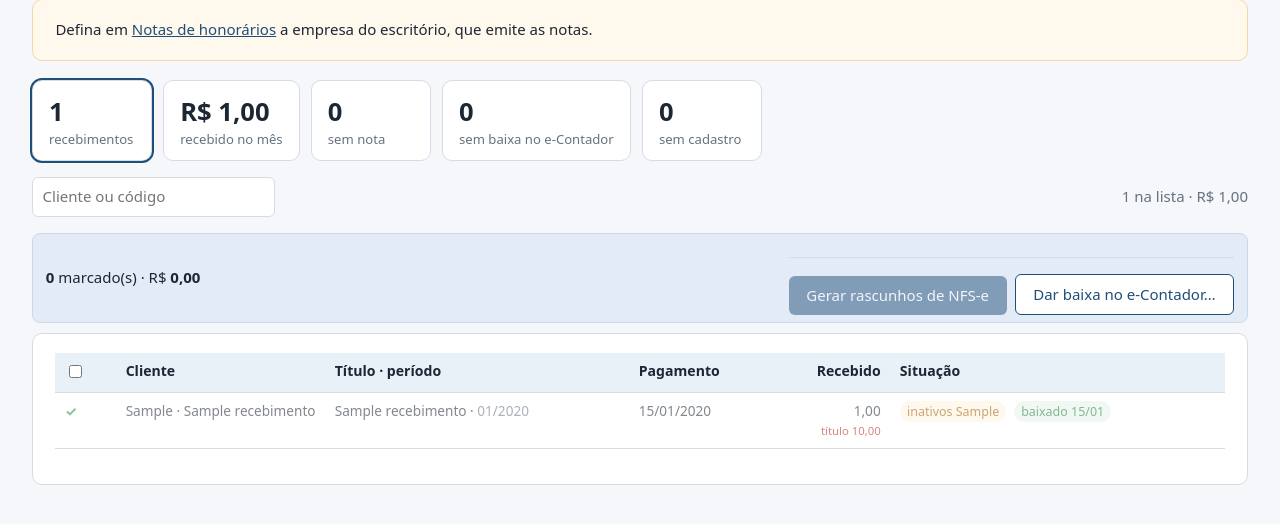
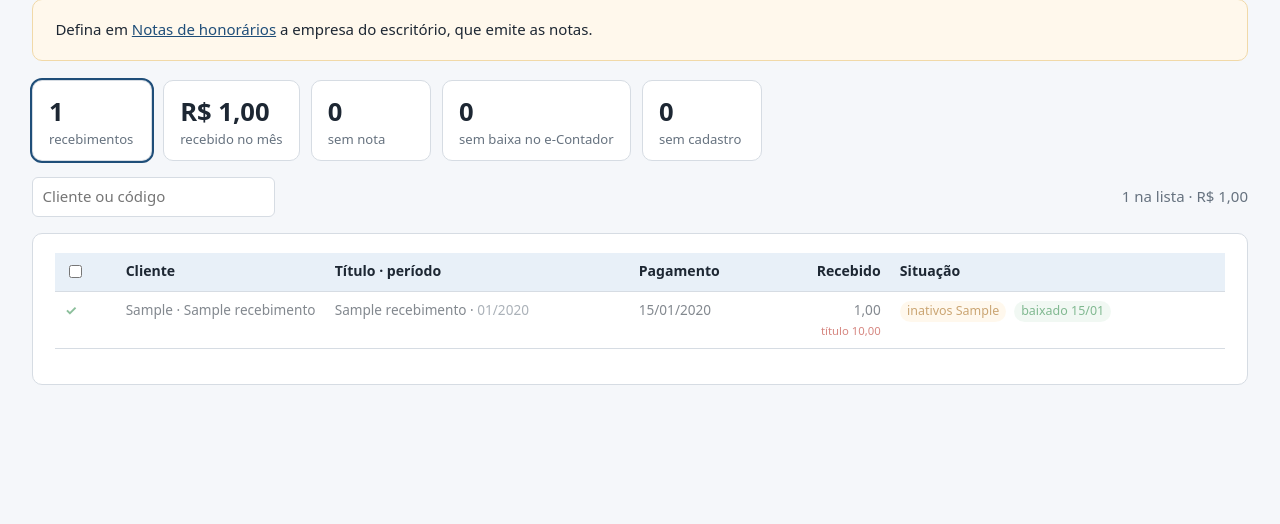
Before and after one commit to mafraassessoria/ERP-MAFRA-ASSESSORIA, a FastAPI app: page /honorarios in a window 1280 px wide. Shown: the part 262-786 px from the top of the page. Run offline with FastAPI, Linux system fonts and the light colour scheme; the visitor is signed in with stand-in values (Sample User, id 1); tables that the repository leaves empty hold one stand-in row (values such as "Sample post").

Commit message:
Honorários: barra de seleção escondida até marcar
Co-Authored-By: Claude Opus 5.5 <noreply@anthropic.com>
Claude-Session: https://claude.ai/code/session_01DJiggF9DQdjk3ceiaZs7de

```diff
--- a/app/static/estilo.css
+++ b/app/static/estilo.css
@@ -507,3 +507,4 @@ details.envio-cert > summary::-webkit-details-marker { display:none; }
 table.tabela-hon tr.resolvido td { opacity:.55; }
 table.tabela-hon .situacao-hon .etiqueta { margin-right:.25rem; text-decoration:none; }
 .ok-texto { color:#2e8b4a; font-weight:700; }
+.barra-selecao[hidden] { display:none; }
```
